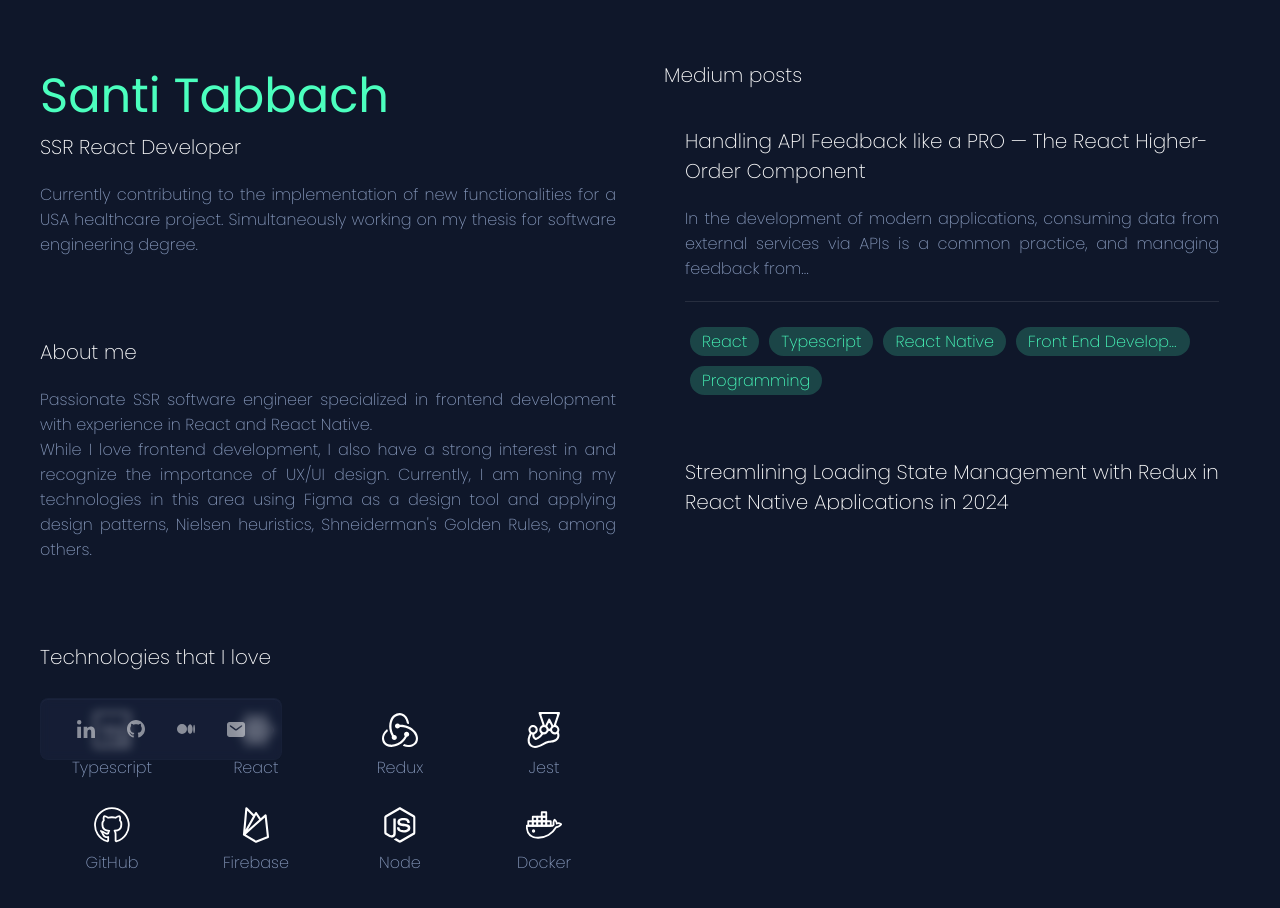
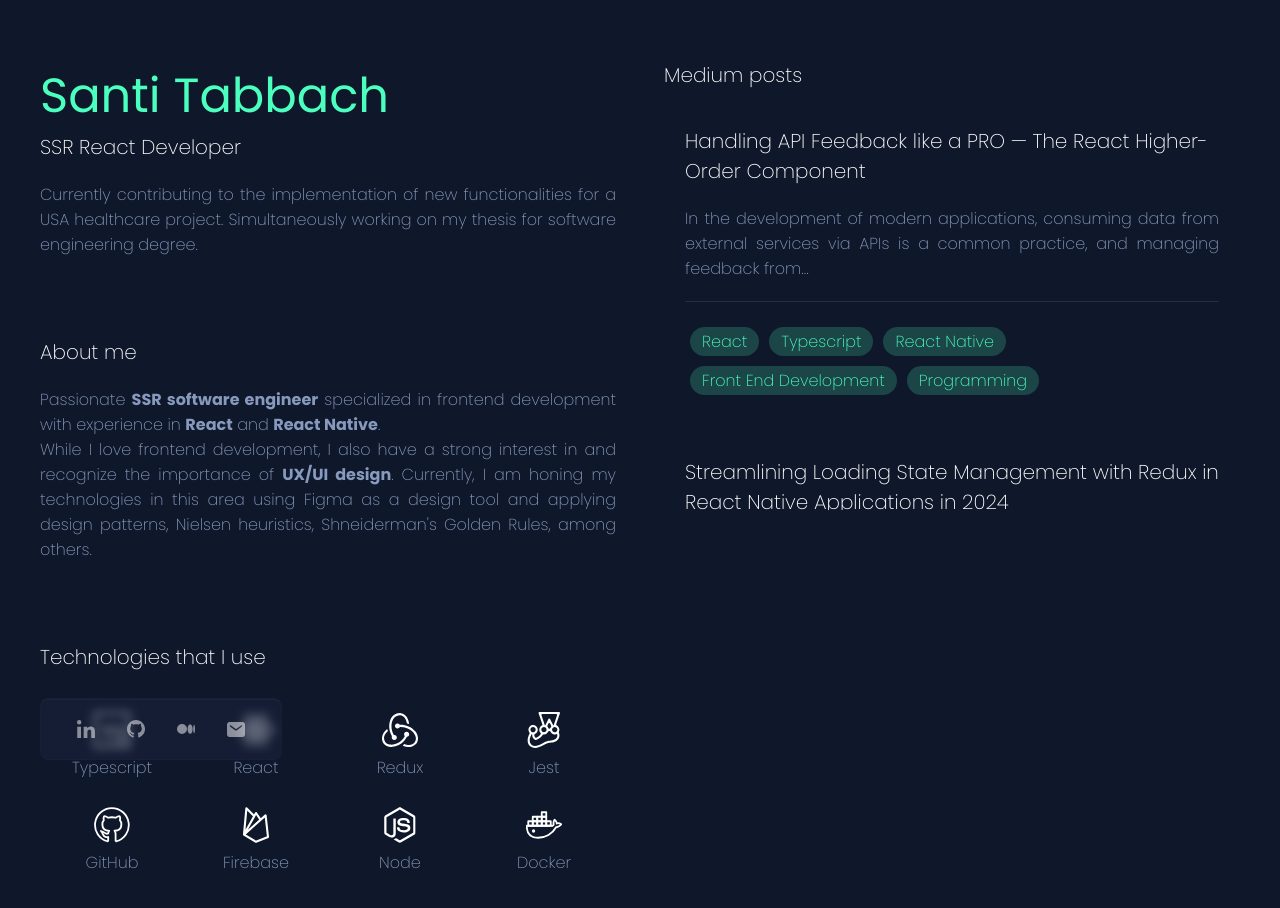
Before and after one commit to SantiTabbach/portfolio, a React (Vite) app: page / in a window 1280 px wide. Shown: the top 908 px of the page. Built offline with nearby package versions, Linux system fonts and the light colour scheme.

Commit message:
Highlight some important things

```diff
--- a/src/App.tsx
+++ b/src/App.tsx
@@ -28,19 +28,20 @@ function App() {
           <Section title="About me">
             <>
               <Paragraph>
-                Passionate SSR software engineer specialized in frontend
-                development with experience in React and React Native.
+                Passionate <b>SSR software engineer</b> specialized in frontend
+                development with experience in <b>React</b> and{" "}
+                <b>React Native</b>.
               </Paragraph>
               <Paragraph>
                 While I love frontend development, I also have a strong interest
-                in and recognize the importance of UX/UI design. Currently, I am
-                honing my technologies in this area using Figma as a design tool
-                and applying design patterns, Nielsen heuristics, Shneiderman's
-                Golden Rules, among others.
+                in and recognize the importance of <b>UX/UI design</b>.
+                Currently, I am honing my technologies in this area using Figma
+                as a design tool and applying design patterns, Nielsen
+                heuristics, Shneiderman's Golden Rules, among others.
               </Paragraph>
             </>
           </Section>
-          <Section title="Technologies that I love">
+          <Section title="Technologies that I use">
             <Technologies />
           </Section>
         </div>
--- a/src/components/mediumPosts/MediumPosts.css
+++ b/src/components/mediumPosts/MediumPosts.css
@@ -14,7 +14,7 @@
       margin: 5px;
       background-color: #4affbd33;
       border-radius: 16px;
-      max-width: 150px;
+      max-width: 200px;
       white-space: nowrap;
       p {
         overflow: hidden;
```
Also changed, not shown: 1 other file (tests, documents, lock files or other folders).
